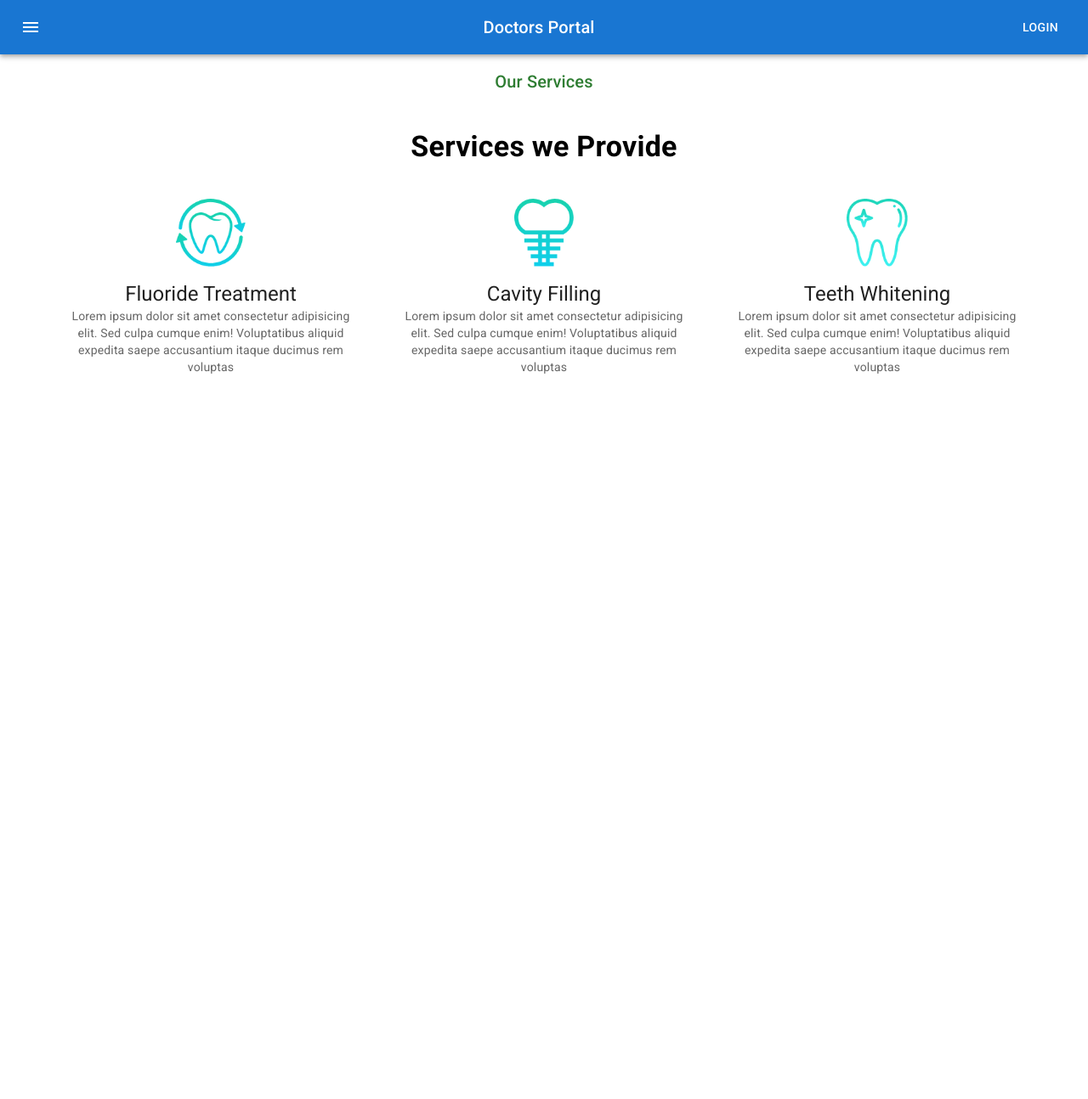
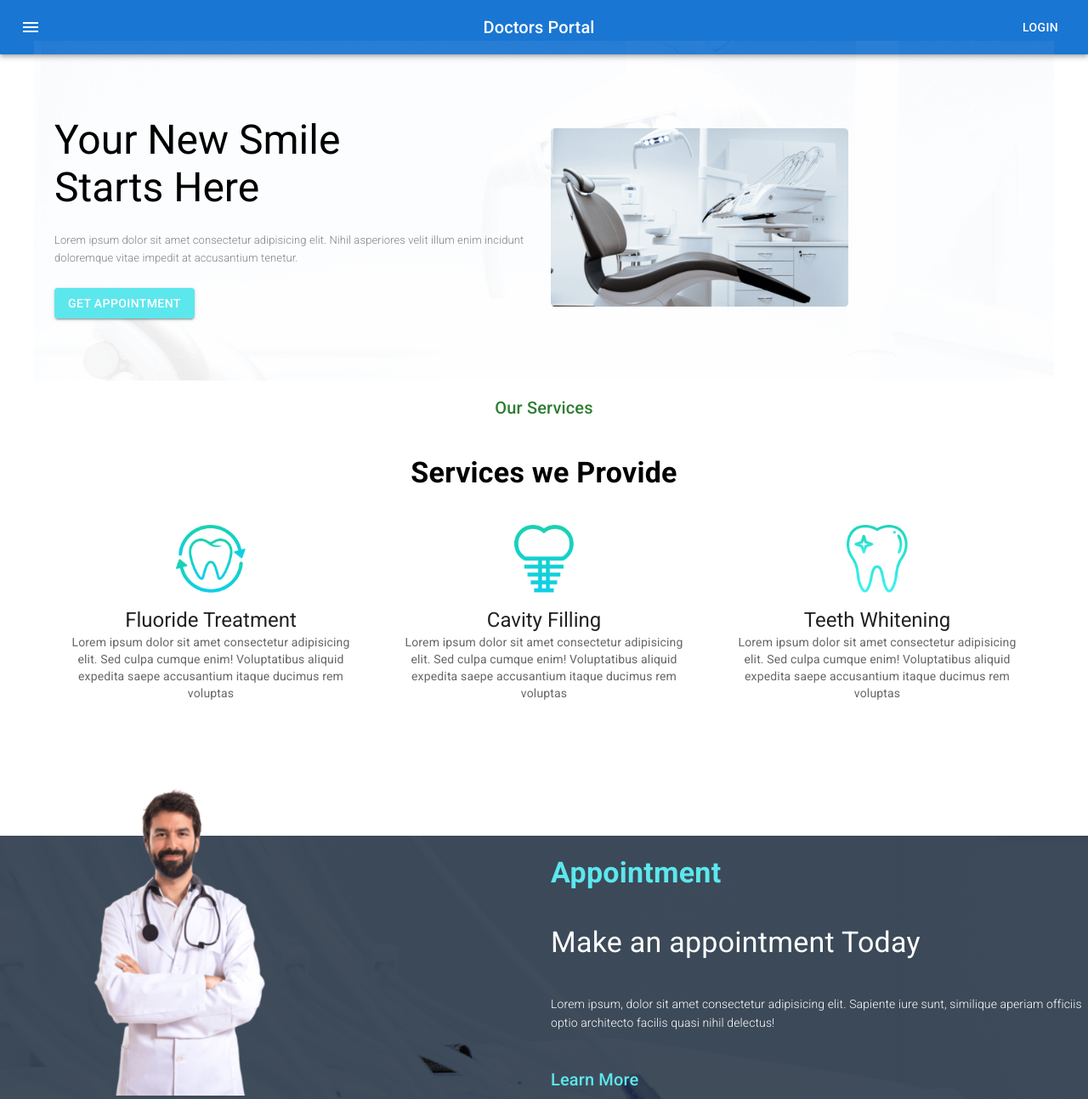
Before and after one commit to Shazidul-Alam/Doctors-Appointment-Portal, a React (Create React App) app: page / in a window 1280 px wide. Shown: the whole page at 85% size. Before the commit the page ends 800 px from the top, so only its background shows below. Built offline with nearby package versions, Linux system fonts and the light colour scheme.

Commit message:
Home Page roughly Done

```diff
--- a/package.json
+++ b/package.json
@@ -8,6 +8,7 @@
     "@emotion/styled": "^11.9.3",
     "@mui/icons-material": "^5.8.4",
     "@mui/material": "^5.8.4",
+    "@mui/styled-engine-sc": "^5.8.0",
     "@testing-library/jest-dom": "^5.16.4",
     "@testing-library/react": "^13.3.0",
     "@testing-library/user-event": "^13.5.0",
@@ -15,6 +16,7 @@
     "react-dom": "^18.2.0",
     "react-router-dom": "^5.2.0",
     "react-scripts": "5.0.1",
+    "styled-components": "^5.3.5",
     "web-vitals": "^2.1.4"
   },
   "scripts": {
--- /dev/null
+++ b/src/Pages/Home/AppointmentBanner/AppointmentBanner.js
@@ -0,0 +1,53 @@
+import React from 'react';
+import Box from '@mui/material/Box';
+
+import Grid from '@mui/material/Grid';
+import doctor from'../../../images/doctor.png'
+import { Typography } from '@mui/material';
+import bg from '../../../images/appointment-bg.png'
+import { Button } from '@mui/material/Button';
+
+
+const appointmentbg={
+    background: `url(${bg})`,
+    marginTop: 150,
+    backgroundColor: 'rgba(45, 58, 74, 0.9)',
+    backgroundBlendMode: 'darken, luminosity',
+}
+const AppointmentBanner = () => {
+    return (
+        <Box style={appointmentbg} sx={{ flexGrow: 1 }}>
+      <Grid container spacing={2}>
+        <Grid item xs={12} md={6}>
+          <img style={{width:'400px',marginTop:'-110px'}} src={doctor} alt="" />
+        </Grid>
+        <Grid item xs={12} md={6}
+        sx={{
+            display: 'flex',
+            justifyContent: 'flex-start',
+            alignItems: 'center',
+            textAlign: 'left'
+        }}>
+          <Box>
+            <Typography variant='h4'sx={{ mb: 5,fontWeight: 'bold' }} style={{ color: '#5CE7ED' }}>
+                Appointment
+            </Typography>
+            <Typography variant='h4' style={{ color: 'white' }}>
+                Make an appointment Today
+            </Typography>
+            <Typography variant='h6'style={{ color: 'white', fontSize: 14, fontWeight: 300 }} sx={{ my: 5 }}>
+                Lorem ipsum, dolor sit amet consectetur adipisicing elit. Sapiente iure sunt, similique aperiam officiis optio architecto facilis quasi nihil delectus!
+            </Typography>
+            <Typography variant='h6' style={{ color: '#5CE7ED' }}>
+                Learn  More
+            </Typography>
+            </Box>
+
+        </Grid>
+
+      </Grid>
+    </Box>
+    );
+};
+
+export default AppointmentBanner;
--- /dev/null
+++ b/src/Pages/Home/Banner/Banner.js
@@ -0,0 +1,46 @@
+import React from 'react';
+import chair from '../../../images/chair.png'
+import bg from '../../../images/bg.png'
+import Grid from '@mui/material/Grid';
+
+import { Typography, Button, Container } from '@mui/material';
+import Box from '@mui/material/Box';
+
+const bannerBg = {
+    background: `url(${bg})`,
+
+}
+
+const verticalCenter = {
+    display: 'flex',
+    alignItems: 'center',
+    height: 400
+}
+
+
+const Banner = () => {
+    return (
+        <Container style={bannerBg} sx={{ flexGrow: 1 }}>
+            <Grid container spacing={2}>
+                <Grid item style={{ ...verticalCenter, textAlign: 'left' }} xs={12} md={6}>
+                    <Box>
+                        <Typography variant="h3">
+                            Your New Smile <br />
+                            Starts Here
+                        </Typography>
+                        <Typography variant="h6" sx={{ my: 3, fontSize: 13, fontWeight: 300, color: 'gray' }}>
+                            Lorem ipsum dolor sit amet consectetur adipisicing elit. Nihil asperiores velit illum enim incidunt doloremque vitae impedit at accusantium tenetur.
+                        </Typography>
+                        <Button variant="contained" style={{ backgroundColor: '#5CE7ED' }}>Get Appointment</Button>
+                    </Box>
+                </Grid>
+                <Grid item xs={12} md={6} style={verticalCenter} >
+                    <img style={{ width: '350px' }} src={chair} alt="" />
+                </Grid>
+
+            </Grid>
+        </Container>
+    );
+};
+
+export default Banner;
--- a/src/Pages/Home/Home/Home.js
+++ b/src/Pages/Home/Home/Home.js
@@ -1,12 +1,16 @@
 import React from 'react';
 import Navigation from '../../Shared/Navigation/Navigation';
+import AppointmentBanner from '../AppointmentBanner/AppointmentBanner';
+import Banner from '../Banner/Banner';
 import Services from '../Services/Services';
 
 const Home = () => {
     return (
         <div>
             <Navigation></Navigation>
+            <Banner></Banner>
             <Services></Services>
+            <AppointmentBanner></AppointmentBanner>
         </div>
     );
 };
```
Also changed, not shown: 1 other file (tests, documents, lock files or other folders).
